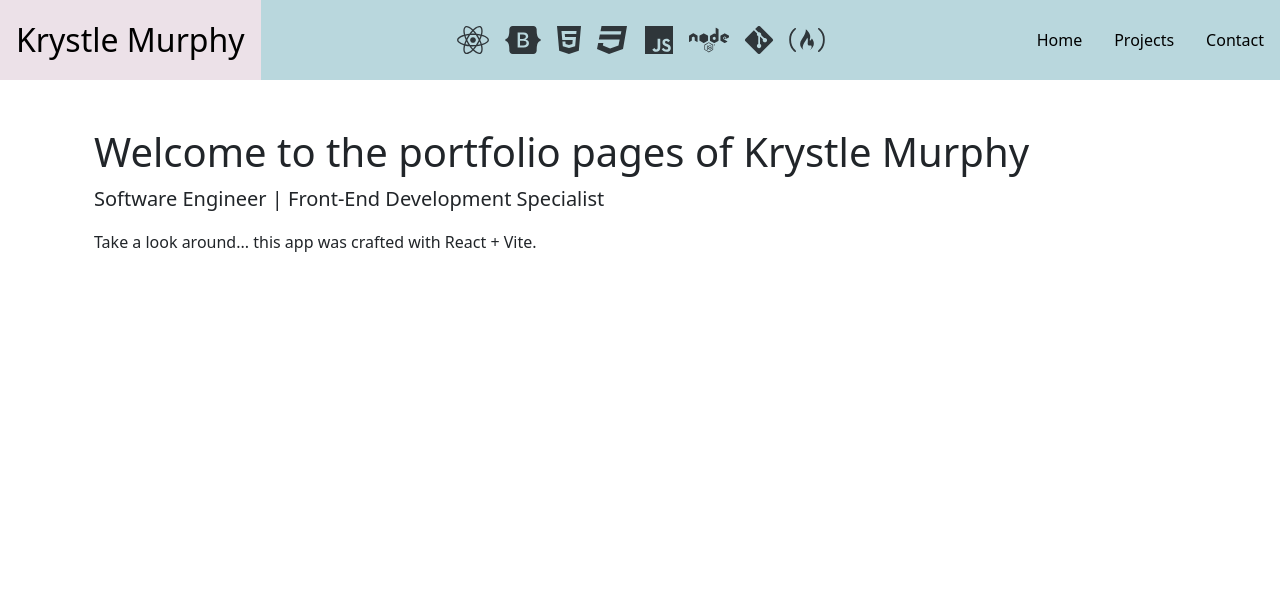
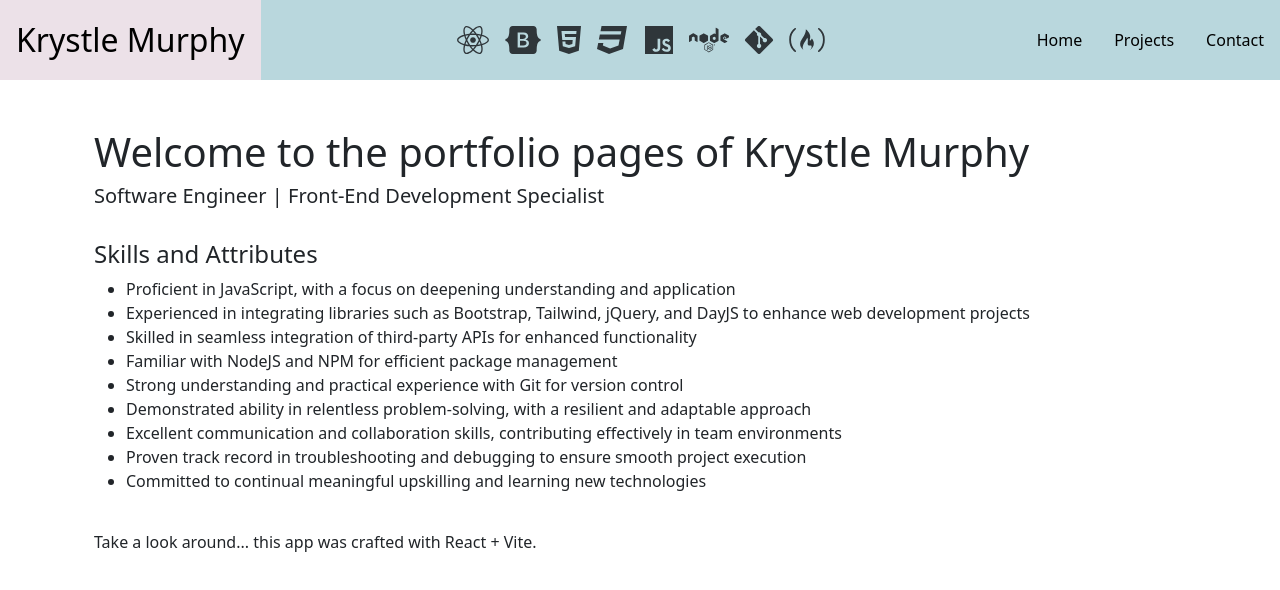
Before and after one commit to KrystleMurphy/personalPortfolio, a React (Vite) app: page / in a window 1280 px wide. Shown: the top 590 px of the page. Built offline with nearby package versions, Linux system fonts and the light colour scheme.

Commit message:
adding li elements to the home page

```diff
--- a/Home.jsx
+++ b/Home.jsx
@@ -9,10 +9,25 @@ export default function Home() {
   <div className="row mt-5">
     <div className="col">
       <h1>Welcome to the portfolio pages of Krystle Murphy</h1>
-      <p className="lead">
+      <h3 className="lead">
         Software Engineer | Front-End Development Specialist
-      </p>
-      <p>Take a look around... this app was crafted with React + Vite.</p>
+      </h3>
+      <br />
+      <h4>Skills and Attributes</h4>
+      <ul>
+    <li>Proficient in JavaScript, with a focus on deepening understanding and application</li>
+    <li>Experienced in integrating libraries such as Bootstrap, Tailwind, jQuery, and DayJS to enhance web development projects</li>
+    <li>Skilled in seamless integration of third-party APIs for enhanced functionality</li>
+    <li>Familiar with NodeJS and NPM for efficient package management</li>
+    <li>Strong understanding and practical experience with Git for version control</li>
+    <li>Demonstrated ability in relentless problem-solving, with a resilient and adaptable approach</li>
+    <li>Excellent communication and collaboration skills, contributing effectively in team environments</li>
+    <li>Proven track record in troubleshooting and debugging to ensure smooth project execution</li>
+    <li>Committed to continual meaningful upskilling and learning new technologies</li>
+</ul>
+
+      <br />
+      <h6>Take a look around... this app was crafted with React + Vite.</h6>
     </div>
   </div>
 </div>
```
